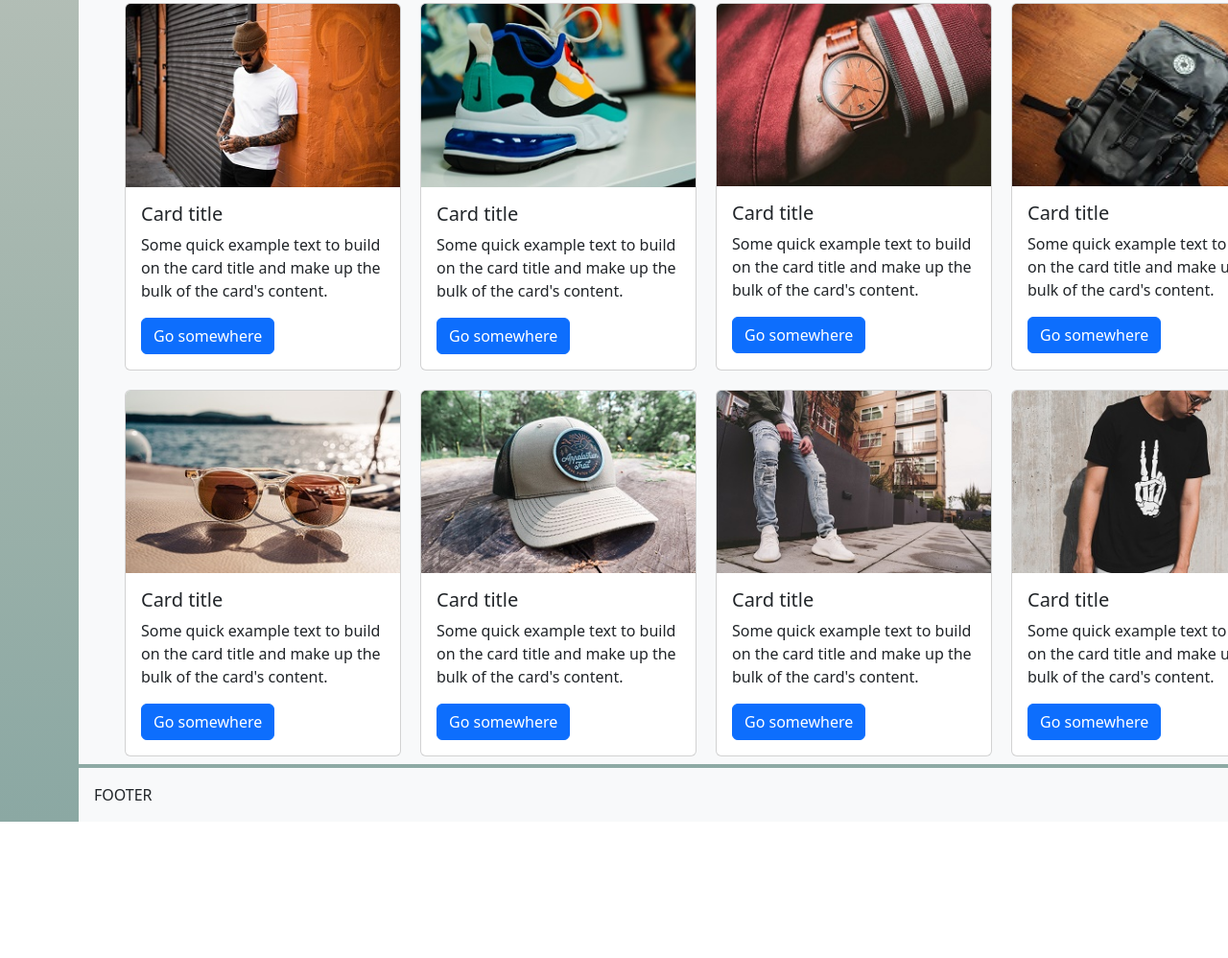
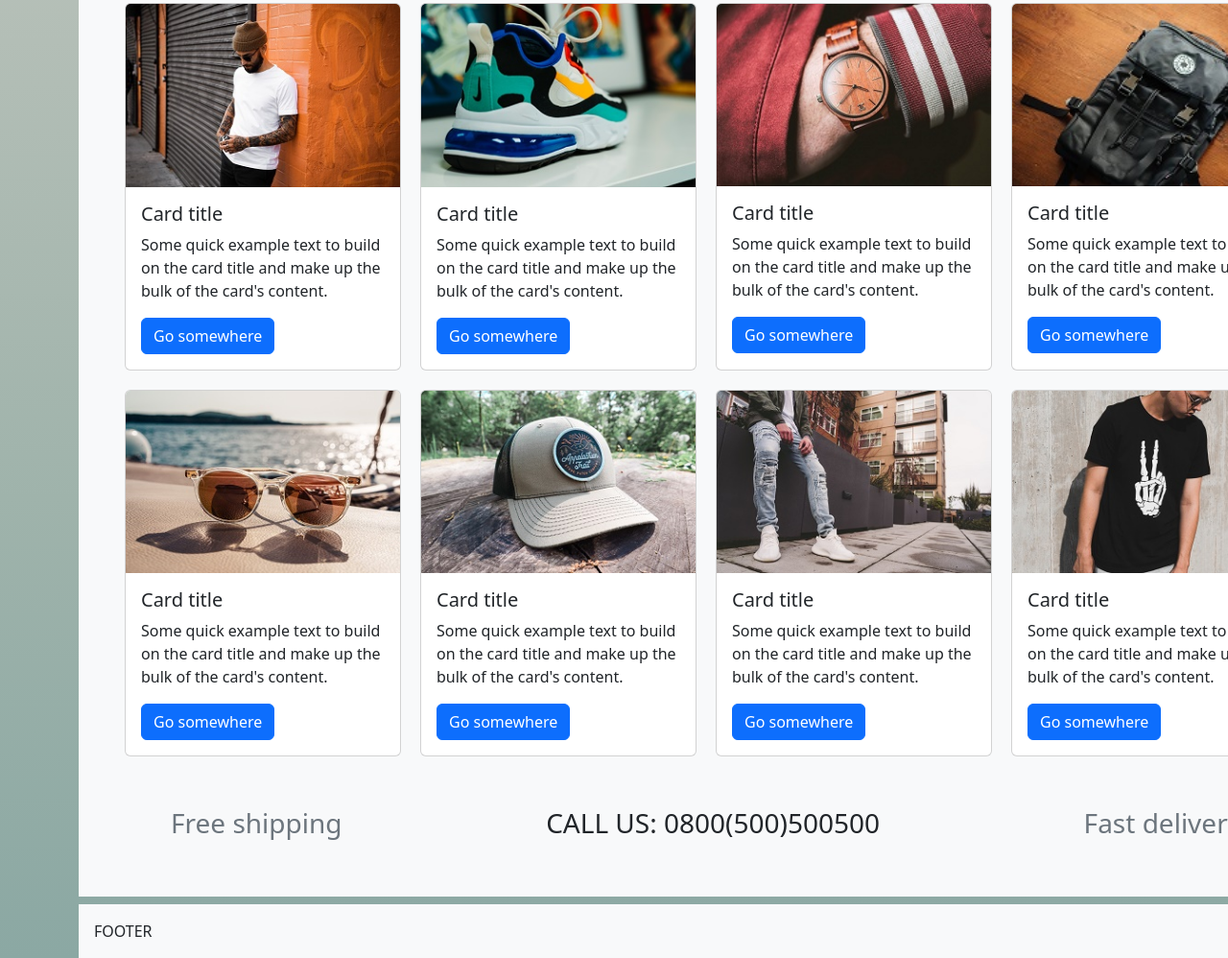
Before and after one commit to ev-klzn/11-CSS-Grid, a plain HTML site: page index.html in a window 1280 px wide. Shown: the part 914-1912 px from the top of the page at 96% size. Before the commit the page ends 1770 px from the top, so only its background shows below. Drawn offline with nearby package versions, Linux system fonts and the light colour scheme.

Commit message:
shipping

```diff
--- a/assets/css/style.css
+++ b/assets/css/style.css
@@ -11,9 +11,10 @@ body {
     display: grid;
     min-height: 100vh;
     grid-template-columns: 1fr;
-    grid-template-rows: auto 1fr auto;
+    grid-template-rows: auto 1fr auto auto;
     grid-template-areas:    "header"
                             "main"
+                            "contacts"
                             "footer";
 }
 
@@ -24,16 +25,17 @@ main {
     grid-area: main;
 }
 
+.contacts {
+    grid-area: contacts;
+}
+
 footer {
     grid-area: footer;
 }
 
 .img-logo {
     width: 100%;
-
 }
-
-.container
 
 #grid-cat {
     display:grid;
--- a/index.html
+++ b/index.html
@@ -156,23 +156,14 @@
                   <a href="#" class="btn btn-primary">Go somewhere</a>
                 </div>
               </div>
-
-
-
-
-
-
-
-
-
-
-
-
-
-
-
+            </div>
+            <div class="contacts d-flex p-5 justify-content-between">
+              <div class="text-secondary fs-3">Free shipping</div>
+              <div class="call fs-3">CALL US: 0800(500)500500</div>
+              <div class="text-secondary fs-3">Fast delivery</div>
             </div>
         </main>
+
         <footer class="footer bg-light p-3">FOOTER</footer>
 
 
```
